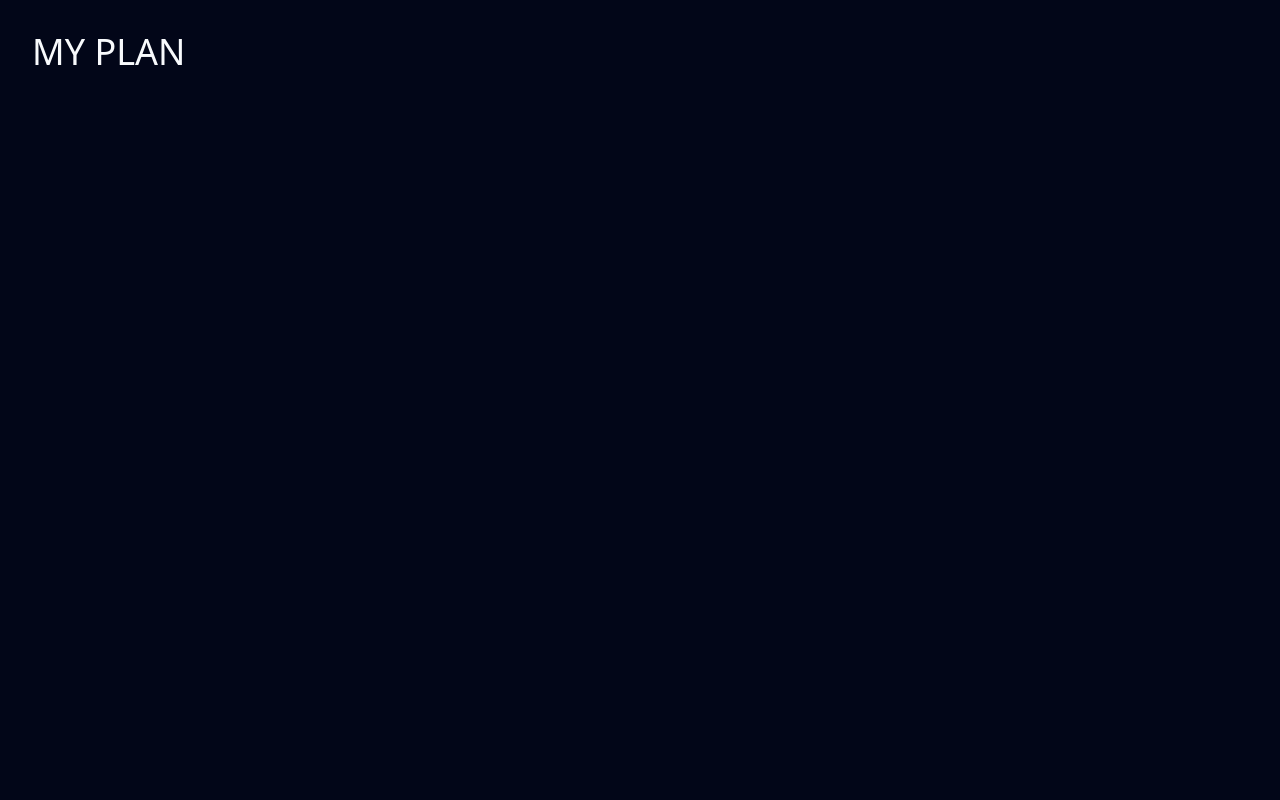
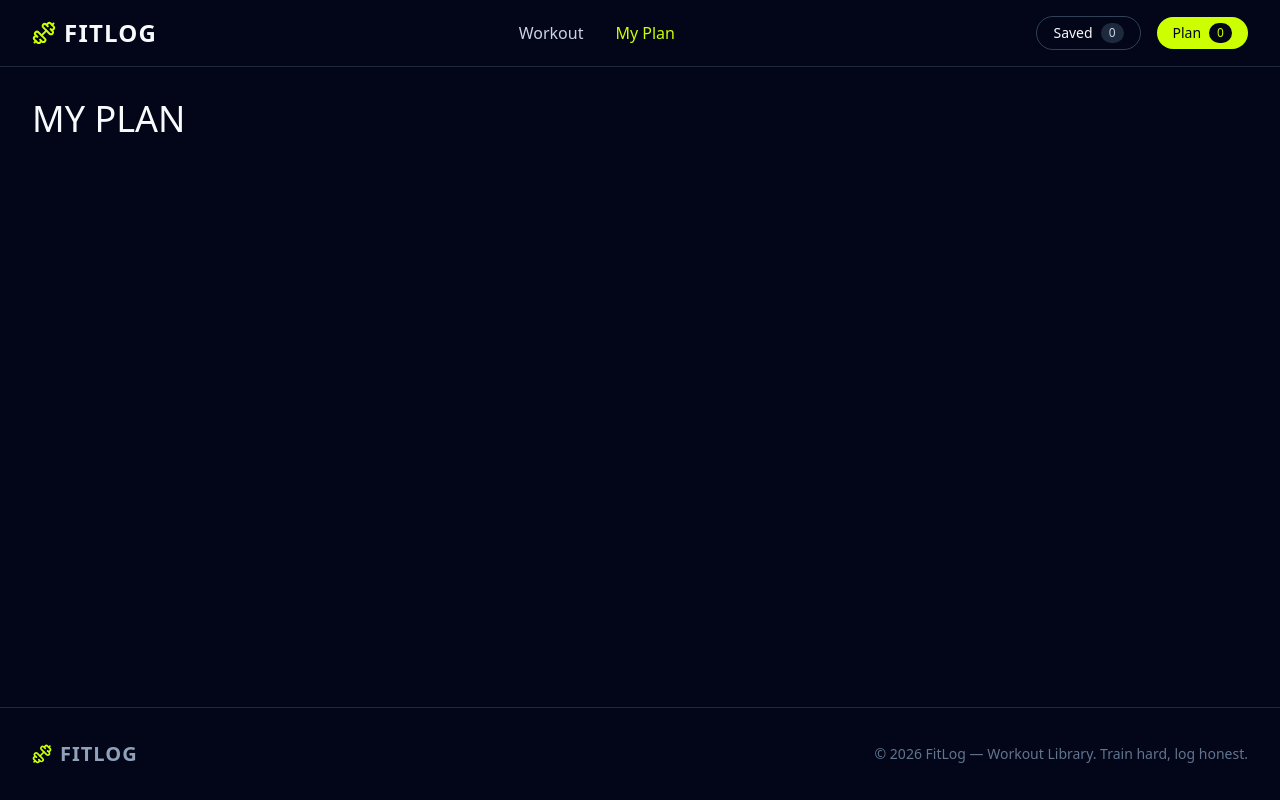
Before and after one commit to mustafizrahman055-hub/PH-Assingment-06-Fit-log, a Next.js app: page /my-plan in a window 1280 px wide. Built offline with nearby package versions, Linux system fonts and the light colour scheme.

Commit message:
add navbar and footer

```diff
--- a/src/app/layout.tsx
+++ b/src/app/layout.tsx
@@ -1,6 +1,8 @@
 import type { Metadata } from "next";
 import { Oswald, Inter } from "next/font/google";
 import "./globals.css";
+import Navbar from "@/components/Navbar";
+import Footer from "@/components/Footer";
 
 const oswald = Oswald({
   variable: "--font-oswald",
@@ -27,7 +29,11 @@ export default function RootLayout({
       <body
         className={`${inter.variable} ${oswald.variable} font-sans antialiased min-h-screen flex flex-col bg-slate-950 text-slate-50`}
       >
-        {children}
+        <Navbar />
+        <div className="flex-grow">
+          {children}
+        </div>
+        <Footer />
       </body>
     </html>
   );
--- /dev/null
+++ b/src/components/Footer.tsx
@@ -0,0 +1,19 @@
+import { Dumbbell } from "lucide-react";
+
+export default function Footer() {
+  return (
+    <footer className="border-t border-slate-800 py-8 px-8 mt-auto">
+      <div className="flex flex-col md:flex-row items-center justify-between gap-4">
+        <div className="flex items-center gap-2">
+          <Dumbbell className="text-accent" size={20} />
+          <span className="text-xl font-display uppercase tracking-wider font-bold text-slate-400">
+            FitLog
+          </span>
+        </div>
+        <p className="text-slate-500 text-sm text-center md:text-right">
+          © 2026 FitLog — Workout Library. Train hard, log honest.
+        </p>
+      </div>
+    </footer>
+  );
+}
--- /dev/null
+++ b/src/components/Navbar.tsx
@@ -0,0 +1,46 @@
+"use client";
+
+import Link from "next/link";
+import { usePathname } from "next/navigation";
+import { Dumbbell } from "lucide-react";
+
+export default function Navbar() {
+  const pathname = usePathname();
+
+  return (
+    <nav className="flex items-center justify-between px-8 py-4 border-b border-slate-800">
+      <div className="flex items-center gap-2">
+        <Dumbbell className="text-accent" />
+        <Link href="/" className="text-2xl font-display uppercase tracking-wider font-bold">
+          FitLog
+        </Link>
+      </div>
+
+      <div className="hidden md:flex items-center gap-8 font-medium">
+        <Link
+          href="/"
+          className={`hover:text-accent transition-colors ${pathname === "/" ? "text-accent" : "text-slate-300"}`}
+        >
+          Workout
+        </Link>
+        <Link
+          href="/my-plan"
+          className={`hover:text-accent transition-colors ${pathname === "/my-plan" ? "text-accent" : "text-slate-300"}`}
+        >
+          My Plan
+        </Link>
+      </div>
+
+      <div className="flex items-center gap-4">
+        <Link href="/my-plan" className="flex items-center gap-2 border border-slate-700 rounded-full px-4 py-1.5 text-sm hover:border-slate-500 transition-colors">
+          <span>Saved</span>
+          <span className="bg-slate-800 text-slate-300 text-xs px-2 py-0.5 rounded-full">0</span>
+        </Link>
+        <Link href="/my-plan" className="flex items-center gap-2 bg-accent text-slate-950 font-medium rounded-full px-4 py-1.5 text-sm hover:bg-accent/90 transition-colors">
+          <span>Plan</span>
+          <span className="bg-slate-950 text-accent text-xs px-2 py-0.5 rounded-full">0</span>
+        </Link>
+      </div>
+    </nav>
+  );
+}
```
